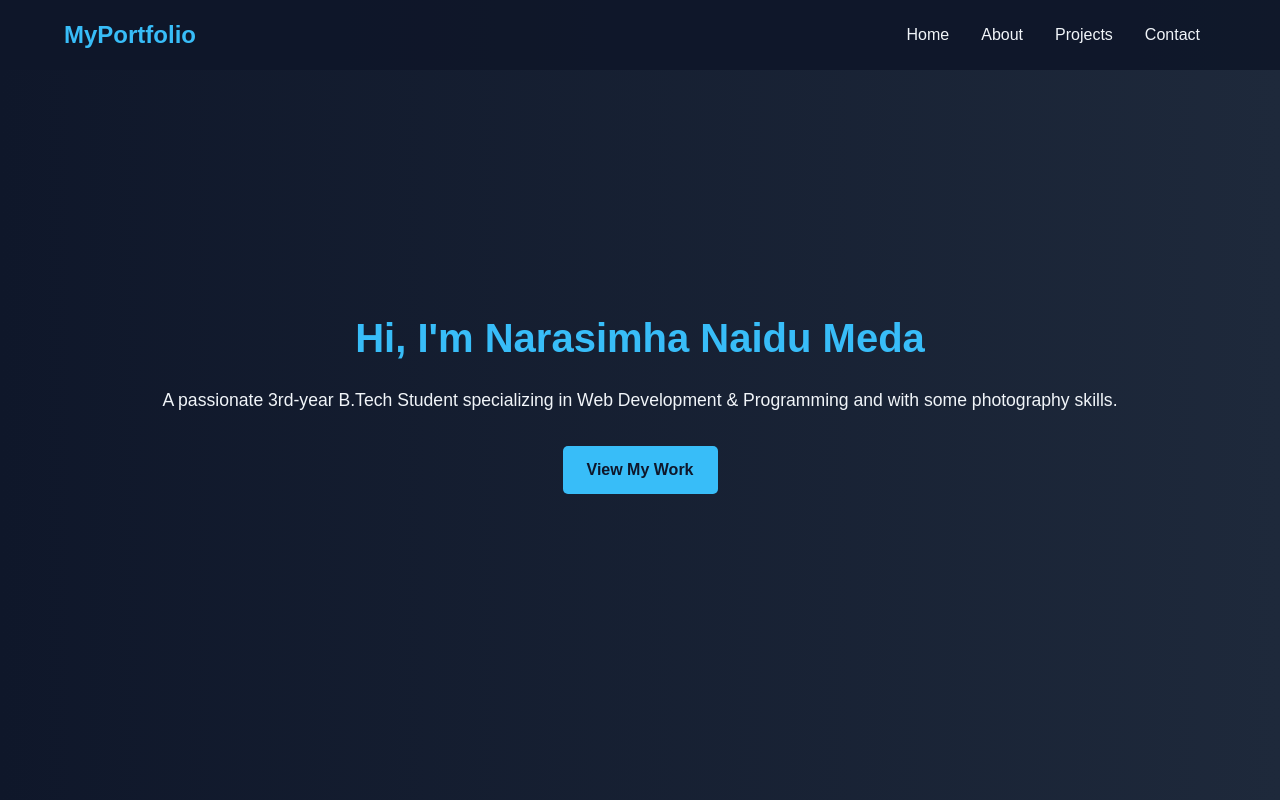
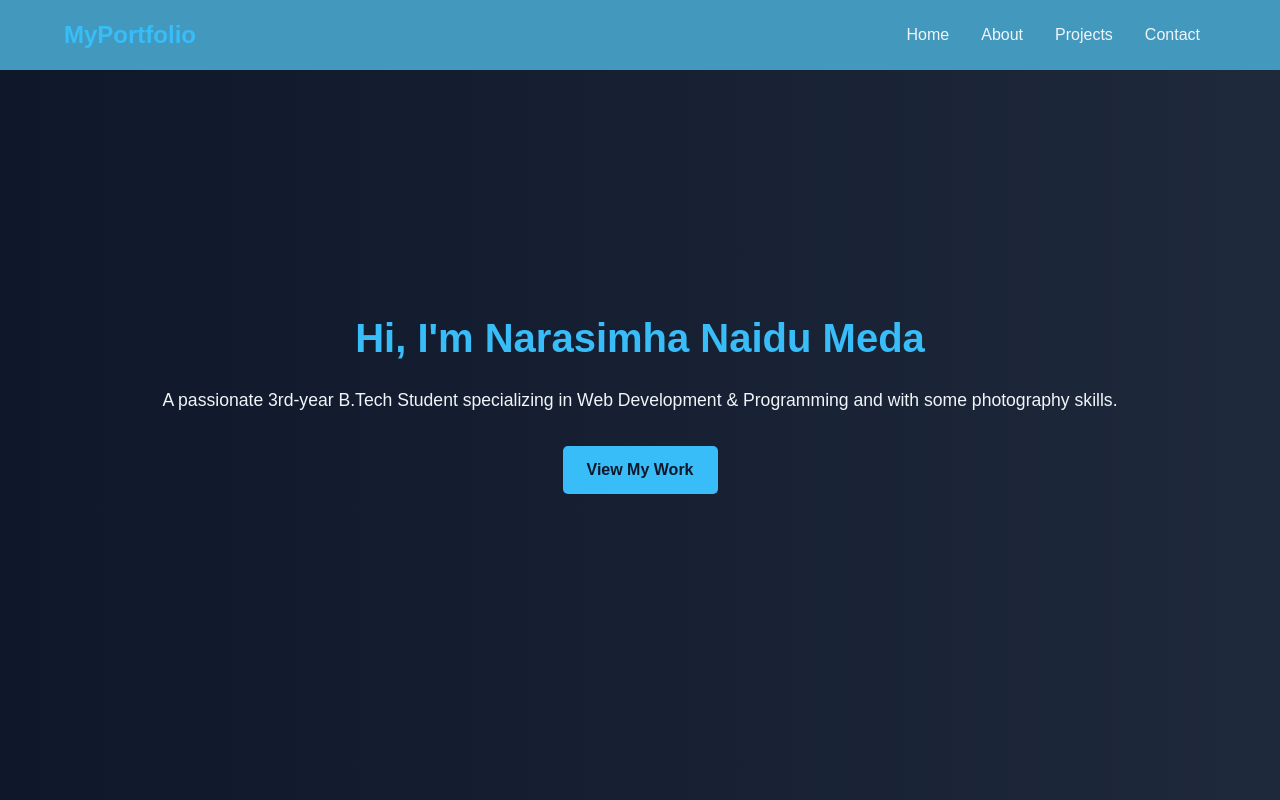
Before and after one commit to narasimhanaidu777/portfolio1, a plain HTML site: page index.html in a window 1280 px wide. Shown: the top 800 px of the page. Drawn offline with Linux system fonts and the light colour scheme.

Commit message:
Update index.html

```diff
--- a/index.html
+++ b/index.html
@@ -32,7 +32,7 @@
       justify-content: space-between;
       align-items: center;
       padding: 1rem 5%;
-      background: rgba(15, 23, 42, 0.9);
+      background: #4299bd;
       position: fixed;
       width: 100%;
       top: 0;
@@ -199,6 +199,9 @@
 </head>
 <body>
 
+  <script>
+    alert("Hello! Welcome to my portfolio")
+      </script>
   <!-- Navbar -->
   <nav>
     <h1>MyPortfolio</h1>
@@ -273,7 +276,7 @@
 
   <!-- Footer -->
   <footer>
-    <p>© 2025 Your Name | All Rights Reserved</p>
+    <p>© 2025 Narasimha Naidu | All Rights Reserved</p>
   </footer>
 
   <script>
```
